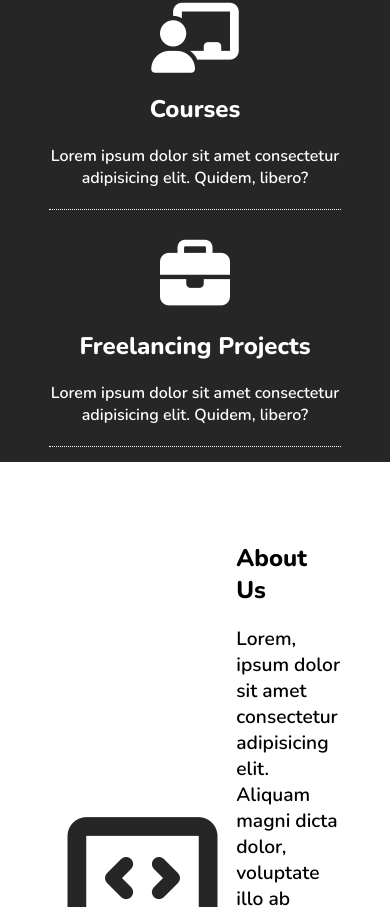
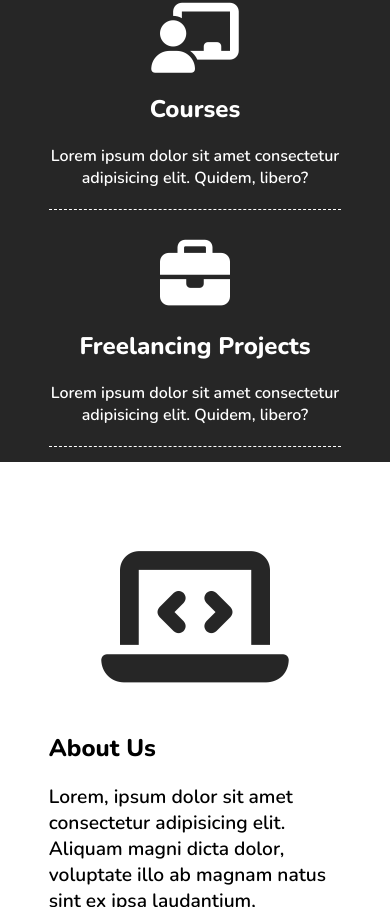
Before and after one commit to Nazaf64/Static-Page-with-Blur, a plain HTML site: page index.html in a window 390 px wide. Shown: the part 1093-2000 px from the top of the page. Drawn offline with nearby package versions, Linux system fonts and the light colour scheme.

Commit message:
static webpage complete (no animation)

```diff
--- a/style.css
+++ b/style.css
@@ -130,7 +130,12 @@ footer{
 
     .icon{
         margin: 15px auto;
-        border-bottom: 1px dotted #fff;
+        border-bottom: 1px dashed #fff;
         padding-bottom: 20px;
     }
+
+    #about{
+        grid-template-columns: 1fr;
+        gap: 40px;
+    }
 }
```
